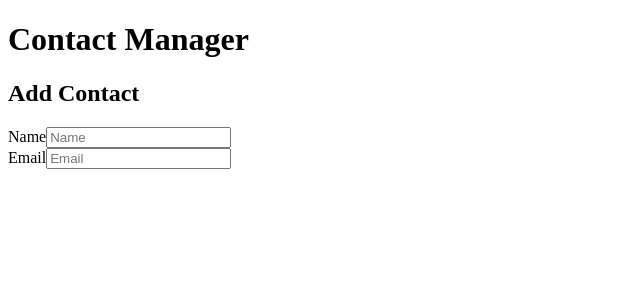
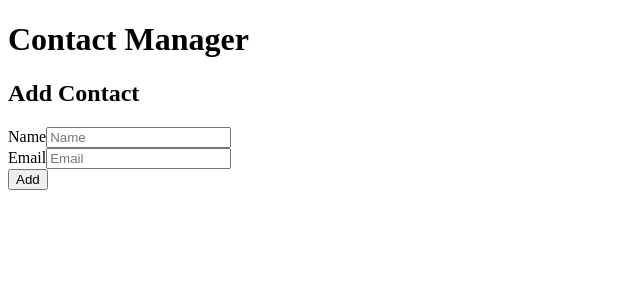
Before and after one commit to YasviTank/Contact-App-React, a React (Create React App) app in the folder contact-app/: page / in a window 1280 px wide. Shown: the top 300 px of the page, without its empty margins (0-640 px from the left). Built offline with nearby package versions, Linux system fonts and the light colour scheme; the HTML template or start-up script is replaced by a standard one.

Commit message:
Added Add button for the form

```diff
--- a/contact-app/src/components/AddContact.js
+++ b/contact-app/src/components/AddContact.js
@@ -14,6 +14,7 @@ class AddContact extends React.Component {
                         <label>Email</label>
                         <input type="text" name="email" placeholder="Email" />
                     </div>
+                    <button className="ui button blue">Add</button>
                 </form>
             </div>
         )
```
